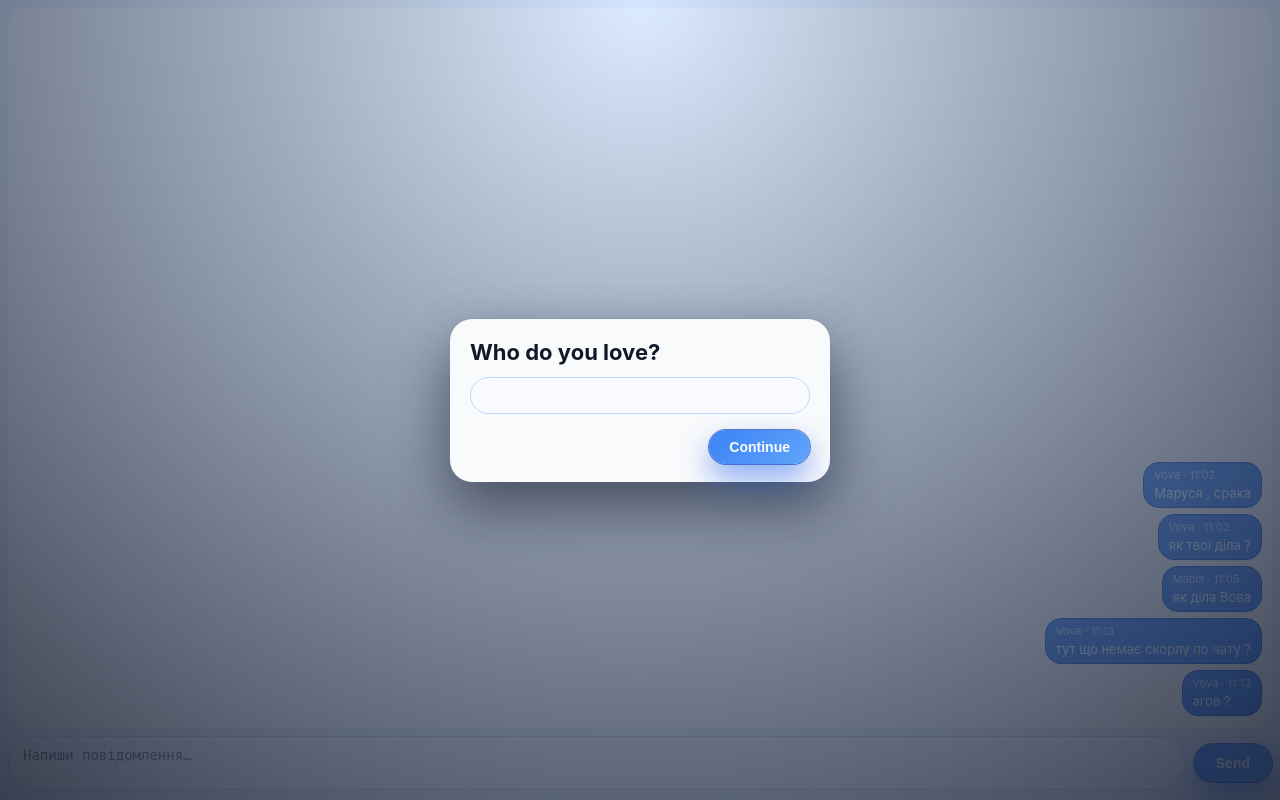
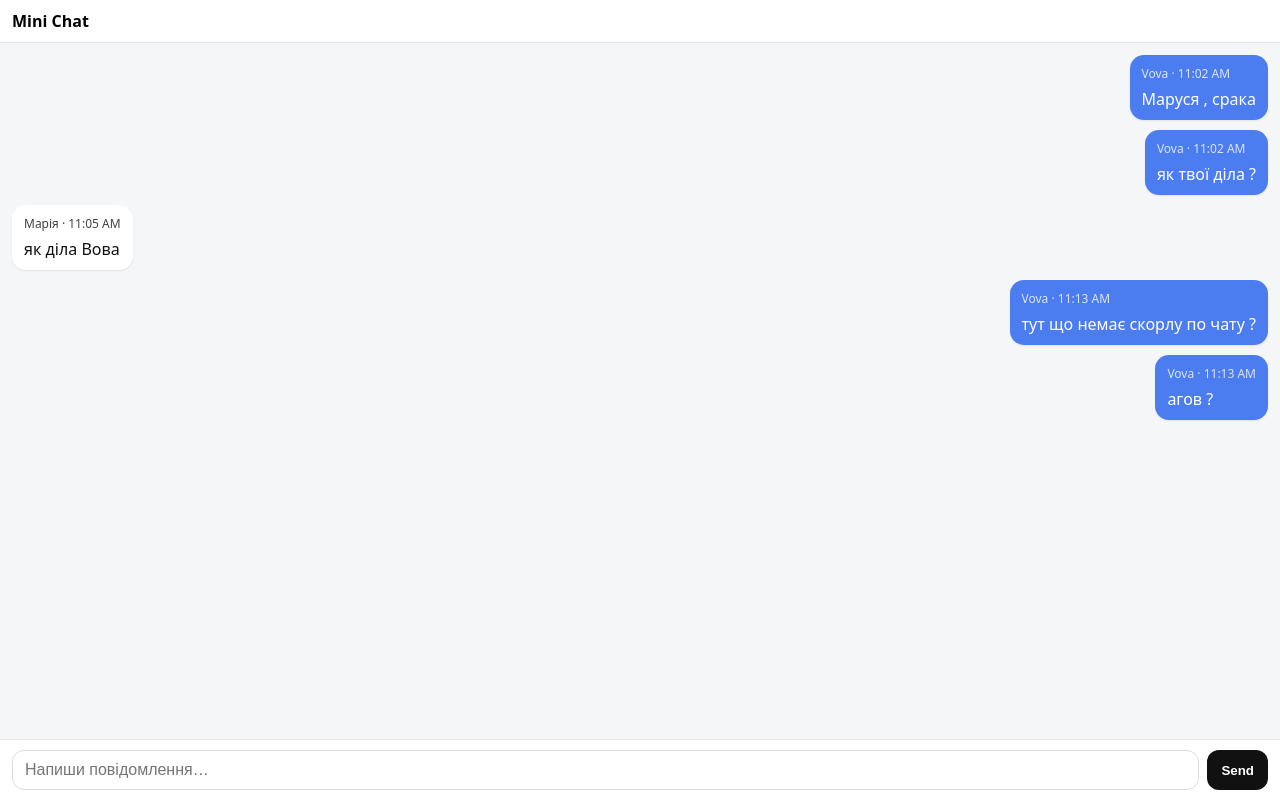
Before and after one commit to volodymyrhasych/Chat_Mari_Vova, a FastAPI app: page / in a window 1280 px wide. Run offline with FastAPI, Linux system fonts and the light colour scheme; data comes from the database, SQL or seed files in the repository.

Commit message:
Refactor chat.html for improved UI and functionality
Updated chat interface and improved message handling.

```diff
--- a/templates/chat.html
+++ b/templates/chat.html
@@ -1,358 +1,138 @@
-<!DOCTYPE html>
+<!doctype html>
 <html lang="uk">
 <head>
-  <meta charset="UTF-8" />
-  <title>Mini Chat</title>
-  <meta name="viewport" content="width=device-width, initial-scale=1" />
+  <meta charset="utf-8" />
+  <meta name="viewport" content="width=device-width, initial-scale=1, viewport-fit=cover" />
+  <title>Vova & Mari Chat</title>
   <style>
-    * {
-      box-sizing: border-box;
+    html, body { height: 100%; margin: 0; }
+    body { font-family: system-ui, -apple-system, Segoe UI, Roboto, Arial, sans-serif; background: #f5f6f7; }
+
+    /* Головний контейнер: 1 екран, без “vh пасток” */
+    .app {
+      height: 100dvh;
+      display: flex;
+      flex-direction: column;
+      padding: env(safe-area-inset-top) env(safe-area-inset-right) env(safe-area-inset-bottom) env(safe-area-inset-left);
     }
 
-    html,
-    body {
-      margin: 0;
-      padding: 0;
+    .header {
+      padding: 10px 12px;
+      background: #ffffff;
+      border-bottom: 1px solid #e6e6e6;
+      font-weight: 600;
     }
 
-    body {
-      font-family: -apple-system, BlinkMacSystemFont, system-ui, sans-serif;
-      background: #eef2ff;
-      color: #111827;
-      overflow: hidden;
+    /* Оце дає прокрутку */
+    .messages {
+      flex: 1;
+      overflow-y: auto;
+      -webkit-overflow-scrolling: touch;
+      padding: 12px;
+      display: flex;
+      flex-direction: column;
+      gap: 10px;
     }
 
-    /* Корінь на весь екран */
-    .app-root {
-      min-height: 100vh;
-      display: flex;
+    .bubble {
+      max-width: min(78%, 520px);
+      padding: 10px 12px;
+      border-radius: 14px;
+      background: #4c7df0;
+      color: white;
+      align-self: flex-end; /* за замовчуванням вправо */
+      box-shadow: 0 1px 2px rgba(0,0,0,.08);
+      word-wrap: break-word;
     }
 
-    /* Оболонка чату */
-    .chat-shell {
-      flex: 1;
+    .bubble.left { background: #ffffff; color: #111; align-self: flex-start; }
+
+    .meta { font-size: 12px; opacity: .8; margin-bottom: 6px; }
+
+    /* Поле вводу завжди внизу, НЕ fixed */
+    .composer {
       display: flex;
-      flex-direction: column;
-      min-height: 0;
-      padding: 8px 8px 10px;
-      background: #eef2ff;
+      gap: 8px;
+      padding: 10px 12px;
+      background: #ffffff;
+      border-top: 1px solid #e6e6e6;
     }
 
-    /* === ІСТОРІЯ === */
-    .chat-history {
+    input {
       flex: 1;
-      min-height: 0;
-      border-radius: 18px;
-      background: #ffffff;
-      padding: 10px 10px 12px;
-      overflow-y: auto;
-
-      /* КЛЮЧОВЕ: всі повідомлення притискаємо до НИЗУ */
-      display: flex;
-      flex-direction: column;
-      justify-content: flex-end;
-      gap: 6px;
-    }
-
-    .msg-row {
-      display: flex;
-      width: 100%;
-      justify-content: flex-end;
-    }
-
-    .msg-bubble {
-      max-width: 78%;
-      border-radius: 16px;
-      padding: 6px 10px;
-      background: #3b82f6;
-      border: 1px solid #1d4ed8;
-      color: #eff6ff;
-      font-size: 13px;
-      line-height: 1.25;
-      word-wrap: break-word;
-      white-space: pre-wrap;
-    }
-
-    .msg-meta {
-      font-size: 11px;
-      opacity: 0.75;
-      margin-bottom: 2px;
-    }
-
-    /* === РЯДОК ВВОДУ ВНИЗУ === */
-    .composer {
-      margin-top: 8px;
-      display: flex;
-      gap: 8px;
-      align-items: center;
-      flex-shrink: 0;
-    }
-
-    .composer-input {
-      flex: 1;
-      border-radius: 999px;
-      border: 1px solid #bfdbfe;
-      background: #f9fbff;
-      padding: 10px 14px;
-      font-size: 14px;
-      outline: none;
-      resize: none;
-      max-height: 120px;
-    }
-
-    .composer-input:focus {
-      border-color: #3b82f6;
-      box-shadow: 0 0 0 1px rgba(59, 130, 246, 0.45);
-      background: #ffffff;
-    }
-
-    .send-btn {
-      border-radius: 999px;
-      border: none;
-      padding: 11px 22px;
-      font-size: 14px;
-      font-weight: 600;
-      background: linear-gradient(135deg, #3b82f6, #60a5fa);
-      color: #f9fafb;
-      cursor: pointer;
-      box-shadow:
-        0 14px 30px rgba(37, 99, 235, 0.55),
-        0 0 0 1px rgba(30, 64, 175, 0.7);
-      white-space: nowrap;
-    }
-
-    .send-btn:active {
-      transform: translateY(1px);
-      box-shadow:
-        0 8px 18px rgba(37, 99, 235, 0.6),
-        0 0 0 1px rgba(30, 64, 175, 0.8);
-    }
-
-    /* === ЛОГІН-ЕКРАН === */
-
-    #login-screen {
-      position: fixed;
-      inset: 0;
-      z-index: 20;
-      display: flex;
-      justify-content: center;
-      align-items: center;
-      background: radial-gradient(circle at top,
-        rgba(191, 219, 254, 0.55),
-        rgba(15, 23, 42, 0.82));
-      padding: 16px;
-    }
-
-    .login-card {
-      width: 100%;
-      max-width: 380px;
-      border-radius: 22px;
-      background: #f9fafb;
-      box-shadow:
-        0 24px 60px rgba(15, 23, 42, 0.6),
-        0 0 0 1px rgba(148, 163, 184, 0.55);
-      padding: 20px 20px 18px;
-      display: flex;
-      flex-direction: column;
-      gap: 12px;
-    }
-
-    .login-title {
-      font-size: 22px;
-      font-weight: 700;
-      color: #111827;
-      text-align: left;
-    }
-
-    .login-input {
-      width: 100%;
-      border-radius: 999px;
-      border: 1px solid #bfdbfe;
-      background: #f9fbff;
-      padding: 9px 14px;
-      font-size: 15px;
+      font-size: 16px;
+      padding: 10px 12px;
+      border-radius: 12px;
+      border: 1px solid #ddd;
       outline: none;
     }
 
-    .login-input:focus {
-      border-color: #3b82f6;
-      box-shadow: 0 0 0 1px rgba(59, 130, 246, 0.45);
-      background: #ffffff;
-    }
-
-    .login-button {
-      align-self: flex-end;
-      margin-top: 4px;
-      border-radius: 999px;
+    button {
+      padding: 10px 14px;
       border: none;
-      padding: 9px 20px;
-      font-size: 14px;
+      border-radius: 12px;
+      background: #111;
+      color: #fff;
       font-weight: 600;
-      background: linear-gradient(135deg, #3b82f6, #60a5fa);
-      color: #f9fafb;
-      cursor: pointer;
-      box-shadow:
-        0 14px 30px rgba(37, 99, 235, 0.55),
-        0 0 0 1px rgba(30, 64, 175, 0.7);
-      white-space: nowrap;
-    }
-
-    .login-button:active {
-      transform: translateY(1px);
-      box-shadow:
-        0 8px 18px rgba(37, 99, 235, 0.6),
-        0 0 0 1px rgba(30, 64, 175, 0.8);
     }
   </style>
 </head>
 <body>
-<div class="app-root">
-  <div class="chat-shell">
-    <div id="chat" class="chat-history"></div>
+  <div class="app">
+    <div class="header">Mini Chat</div>
 
-    <div class="composer">
-      <textarea
-        id="message-input"
-        class="composer-input"
-        placeholder="Напиши повідомлення…"
-      ></textarea>
-      <button id="send-btn" class="send-btn">Send</button>
-    </div>
-  </div>
-</div>
+    <div id="messages" class="messages"></div>
 
-<!-- Логін-екран -->
-<div id="login-screen">
-  <div class="login-card">
-    <div class="login-title">Who do you love?</div>
-    <input
-      id="love-input"
-      class="login-input"
-      autocomplete="off"
-    />
-    <button id="love-button" class="login-button">Continue</button>
-  </div>
+    <form id="form" class="composer">
+      <input id="text" placeholder="Напиши повідомлення…" autocomplete="off" />
+      <button type="submit">Send</button>
+    </form>
   </div>
 
   <script>
-  const chatBox = document.getElementById("chat");
-  const msgInput = document.getElementById("message-input");
-  const sendBtn = document.getElementById("send-btn");
+    const $messages = document.getElementById('messages');
+    const $form = document.getElementById('form');
+    const $text = document.getElementById('text');
 
-  const loginScreen = document.getElementById("login-screen");
-  const loveInput = document.getElementById("love-input");
-  const loveButton = document.getElementById("love-button");
+    const SENDER = localStorage.getItem('sender') || 'Vova';
 
-  const STORAGE_KEY = "miniChatName";
-  let currentSender = null;
-
-  function resolveNameFromLove(answer) {
-    if (!answer) return null;
-    const a = answer.trim().toLowerCase();
-    if (a === "vova") return "Mari";
-    if (a === "mari") return "Vova";
-    return null;
+    function scrollToBottom() {
+      $messages.scrollTop = $messages.scrollHeight;
     }
 
-  function initLogin() {
-    const stored = window.localStorage.getItem(STORAGE_KEY);
-    if (stored && stored.trim()) {
-      currentSender = stored.trim();
-      loginScreen.style.display = "none";
-      return;
+    function renderMessage(m) {
+      const div = document.createElement('div');
+      div.className = 'bubble ' + (m.sender === SENDER ? '' : 'left');
+      div.innerHTML = `<div class="meta">${m.sender} · ${new Date(m.timestamp).toLocaleTimeString([], {hour:'2-digit', minute:'2-digit'})}</div>
+                       <div>${m.text}</div>`;
+      return div;
     }
 
-    loginScreen.style.display = "flex";
-
-    function handleLoveSubmit() {
-      const raw = loveInput.value;
-      const name = resolveNameFromLove(raw);
-      if (!name) {
-        loveInput.value = "";
-        loveInput.placeholder = "Type Vova or Mari";
-        return;
-      }
-      currentSender = name;
-      window.localStorage.setItem(STORAGE_KEY, name);
-      loginScreen.style.display = "none";
-      fetchMessages();
+    async function loadMessages() {
+      const res = await fetch('/messages?limit=100');
+      const data = await res.json();
+      $messages.innerHTML = '';
+      data.forEach(m => $messages.appendChild(renderMessage(m)));
+      scrollToBottom();
     }
 
-    loveButton.onclick = handleLoveSubmit;
-    loveInput.addEventListener("keydown", (e) => {
-      if (e.key === "Enter") {
+    $form.addEventListener('submit', async (e) => {
       e.preventDefault();
-        handleLoveSubmit();
-      }
-    });
-  }
+      const text = $text.value.trim();
+      if (!text) return;
 
-  function renderMessages(list) {
-    chatBox.innerHTML = "";
-    for (const m of list) {
-      const row = document.createElement("div");
-      row.className = "msg-row";
-
-      const bubble = document.createElement("div");
-      bubble.className = "msg-bubble";
-
-      const meta = document.createElement("div");
-      meta.className = "msg-meta";
-      const t = new Date(m.timestamp);
-      const timeStr = t.toLocaleTimeString("uk-UA", {
-        hour: "2-digit",
-        minute: "2-digit",
-      });
-      meta.textContent = `${m.sender} · ${timeStr}`;
-
-      const text = document.createElement("div");
-      text.textContent = m.text;
-
-      bubble.appendChild(meta);
-      bubble.appendChild(text);
-      row.appendChild(bubble);
-      chatBox.appendChild(row);
-    }
-    chatBox.scrollTop = chatBox.scrollHeight;
-  }
-
-  async function fetchMessages() {
-    try {
-      const res = await fetch("/messages?limit=100");
-      const data = await res.json();
-      renderMessages(data);
-    } catch (e) {
-      console.error("Failed to fetch messages", e);
-    }
-  }
-
-  async function sendMessage() {
-    const text = msgInput.value.trim();
-    if (!text || !currentSender) return;
-    try {
-      await fetch("/messages", {
-        method: "POST",
-        headers: { "Content-Type": "application/json" },
-        body: JSON.stringify({ sender: currentSender, text }),
-      });
-      msgInput.value = "";
-      await fetchMessages();
-    } catch (e) {
-      console.error("Failed to send message", e);
-    }
-  }
-
-  sendBtn.addEventListener("click", sendMessage);
-  msgInput.addEventListener("keydown", (e) => {
-    if (e.key === "Enter" && !e.shiftKey) {
-      e.preventDefault();
-      sendMessage();
-    }
+      await fetch('/messages', {
+        method: 'POST',
+        headers: {'Content-Type':'application/json'},
+        body: JSON.stringify({ sender: SENDER, text })
       });
 
-  initLogin();
-  fetchMessages();
-  setInterval(fetchMessages, 3000);
+      $text.value = '';
+      await loadMessages();
+    });
+
+    loadMessages();
+    setInterval(loadMessages, 2000);
   </script>
 </body>
 </html>
```
Lines whose indentation alone changed are shown as unchanged.
